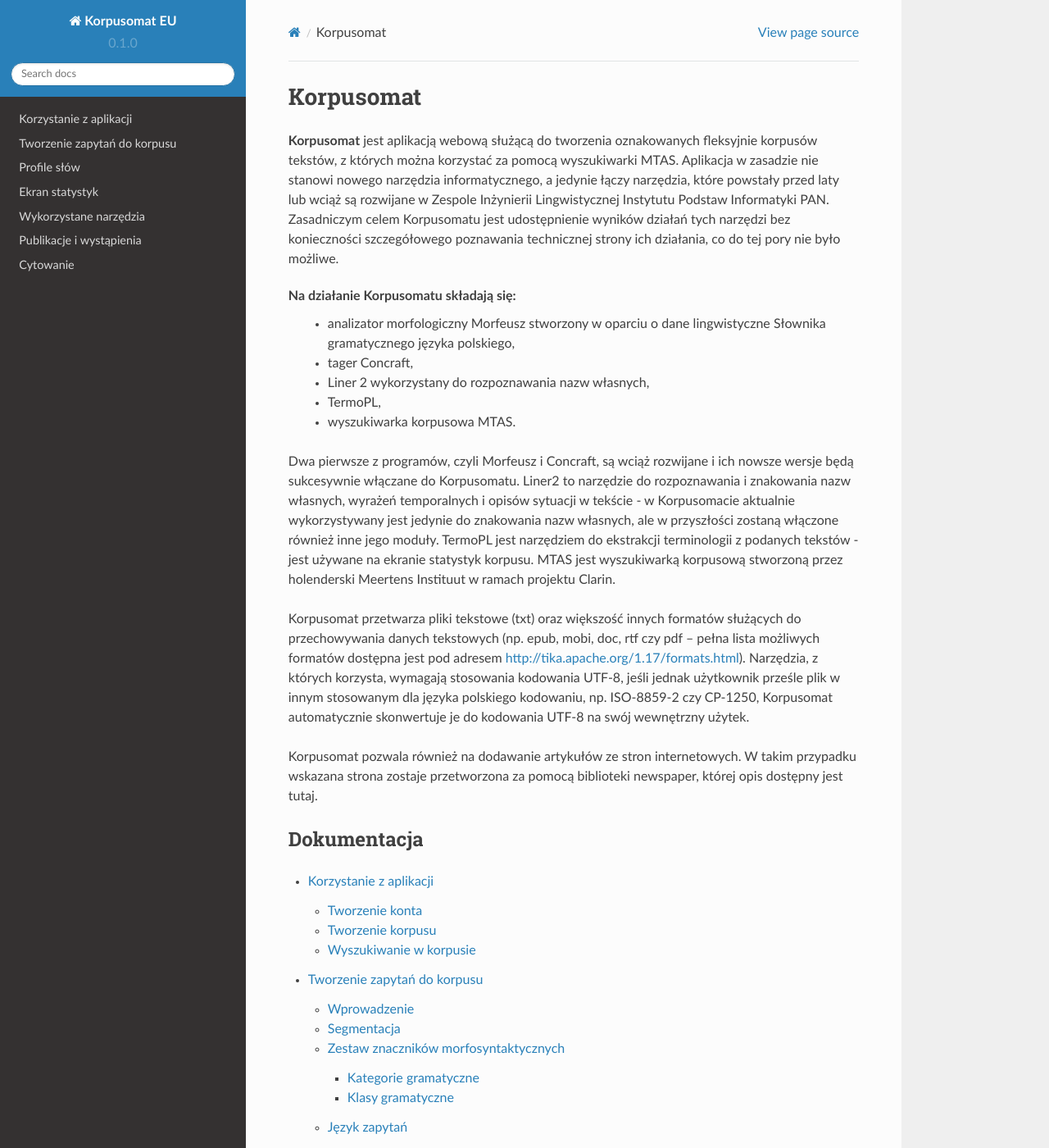
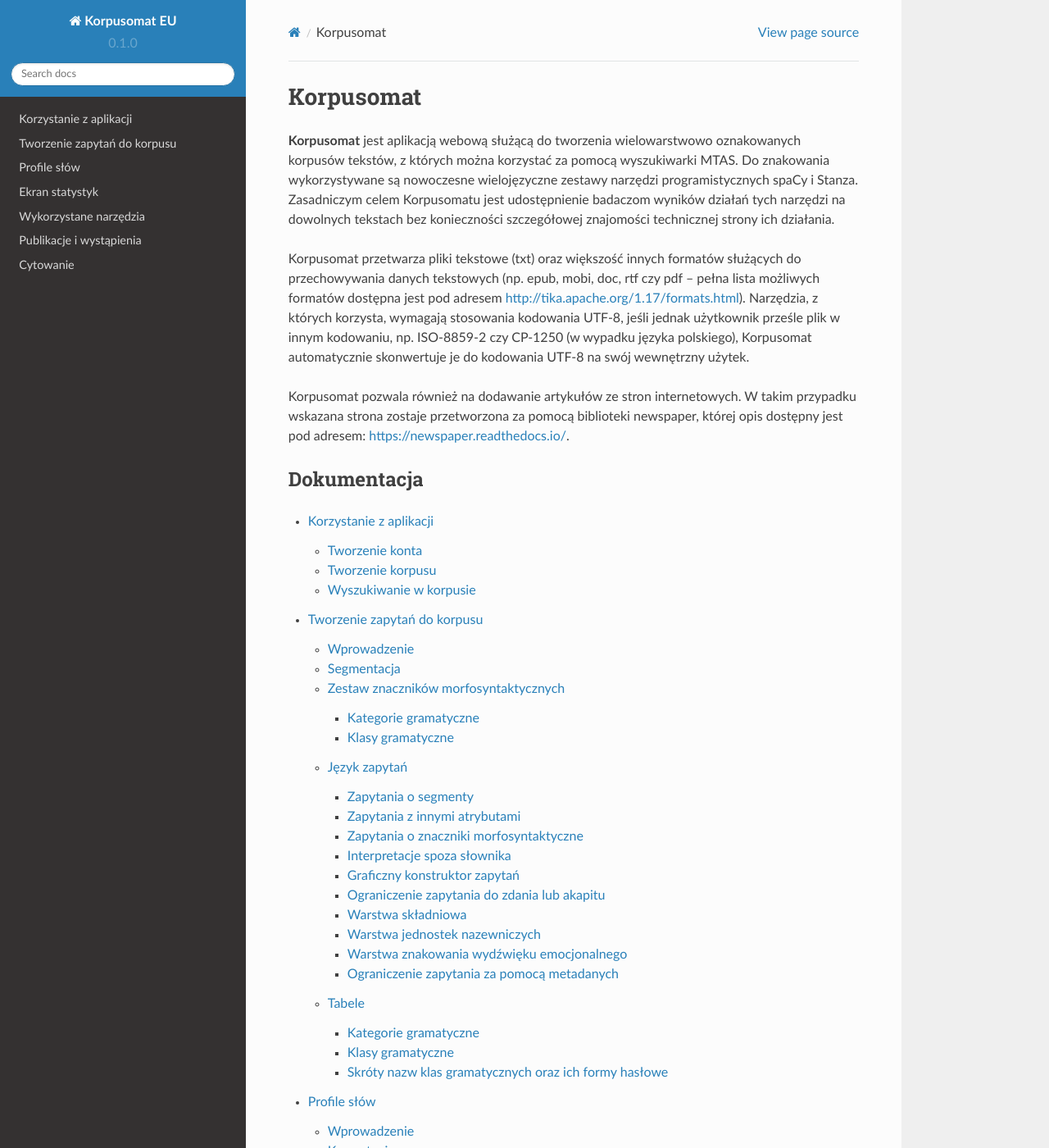
Before and after one commit to ipipan/korpusomat-eu-docs, a Sphinx documentation site: the page built from docs/source/index.rst, in a window 1280 px wide and 1400 px high. Shown: the whole window at 82% size. Built offline with Sphinx 7.4.7 and the Read the Docs theme 2.0.0, drawn with Linux system fonts in a browser that asks for light colours.

Commit message:
Update index.rst

```diff
--- a/docs/source/index.rst
+++ b/docs/source/index.rst
@@ -1,20 +1,11 @@
 Korpusomat
 ===================================
 
-**Korpusomat** jest aplikacją webową służącą do tworzenia oznakowanych fleksyjnie korpusów tekstów, z których można korzystać za pomocą wyszukiwarki MTAS. Aplikacja w zasadzie nie stanowi nowego narzędzia informatycznego, a jedynie łączy narzędzia, które powstały przed laty lub wciąż są rozwijane w Zespole Inżynierii Lingwistycznej Instytutu Podstaw Informatyki PAN. Zasadniczym celem Korpusomatu jest udostępnienie wyników działań tych narzędzi bez konieczności szczegółowego poznawania technicznej strony ich działania, co do tej pory nie było możliwe.
+**Korpusomat** jest aplikacją webową służącą do tworzenia wielowarstwowo oznakowanych korpusów tekstów, z których można korzystać za pomocą wyszukiwarki MTAS. Do znakowania wykorzystywane są nowoczesne wielojęzyczne zestawy narzędzi programistycznych spaCy i Stanza. Zasadniczym celem Korpusomatu jest udostępnienie badaczom wyników działań tych narzędzi na dowolnych tekstach bez konieczności szczegółowej znajomości technicznej strony ich działania.
 
-Na działanie Korpusomatu składają się:
- - analizator morfologiczny Morfeusz stworzony w oparciu o dane lingwistyczne Słownika gramatycznego języka polskiego,
- - tager Concraft,
- - Liner 2 wykorzystany do rozpoznawania nazw własnych,
- - TermoPL,
- - wyszukiwarka korpusowa MTAS.
+Korpusomat przetwarza pliki tekstowe (txt) oraz większość innych formatów służących do przechowywania danych tekstowych (np. epub, mobi, doc, rtf czy pdf – pełna lista możliwych formatów dostępna jest pod adresem http://tika.apache.org/1.17/formats.html). Narzędzia, z których korzysta, wymagają stosowania kodowania UTF-8, jeśli jednak użytkownik prześle plik w innym kodowaniu, np. ISO-8859-2 czy CP-1250 (w wypadku języka polskiego), Korpusomat automatycznie skonwertuje je do kodowania UTF-8 na swój wewnętrzny użytek.
 
-Dwa pierwsze z programów, czyli Morfeusz i Concraft, są wciąż rozwijane i ich nowsze wersje będą sukcesywnie włączane do Korpusomatu. Liner2 to narzędzie do rozpoznawania i znakowania nazw własnych, wyrażeń temporalnych i opisów sytuacji w tekście - w Korpusomacie aktualnie wykorzystywany jest jedynie do znakowania nazw własnych, ale w przyszłości zostaną włączone również inne jego moduły. TermoPL jest narzędziem do ekstrakcji terminologii z podanych tekstów - jest używane na ekranie statystyk korpusu. MTAS jest wyszukiwarką korpusową stworzoną przez holenderski Meertens Instituut w ramach projektu Clarin.
-
-Korpusomat przetwarza pliki tekstowe (txt) oraz większość innych formatów służących do przechowywania danych tekstowych (np. epub, mobi, doc, rtf czy pdf – pełna lista możliwych formatów dostępna jest pod adresem http://tika.apache.org/1.17/formats.html). Narzędzia, z których korzysta, wymagają stosowania kodowania UTF-8, jeśli jednak użytkownik prześle plik w innym stosowanym dla języka polskiego kodowaniu, np. ISO-8859-2 czy CP-1250, Korpusomat automatycznie skonwertuje je do kodowania UTF-8 na swój wewnętrzny użytek.
-
-Korpusomat pozwala również na dodawanie artykułów ze stron internetowych. W takim przypadku wskazana strona zostaje przetworzona za pomocą biblioteki newspaper, której opis dostępny jest tutaj.
+Korpusomat pozwala również na dodawanie artykułów ze stron internetowych. W takim przypadku wskazana strona zostaje przetworzona za pomocą biblioteki newspaper, której opis dostępny jest pod adresem: https://newspaper.readthedocs.io/.
 
 Dokumentacja
 --------
```
